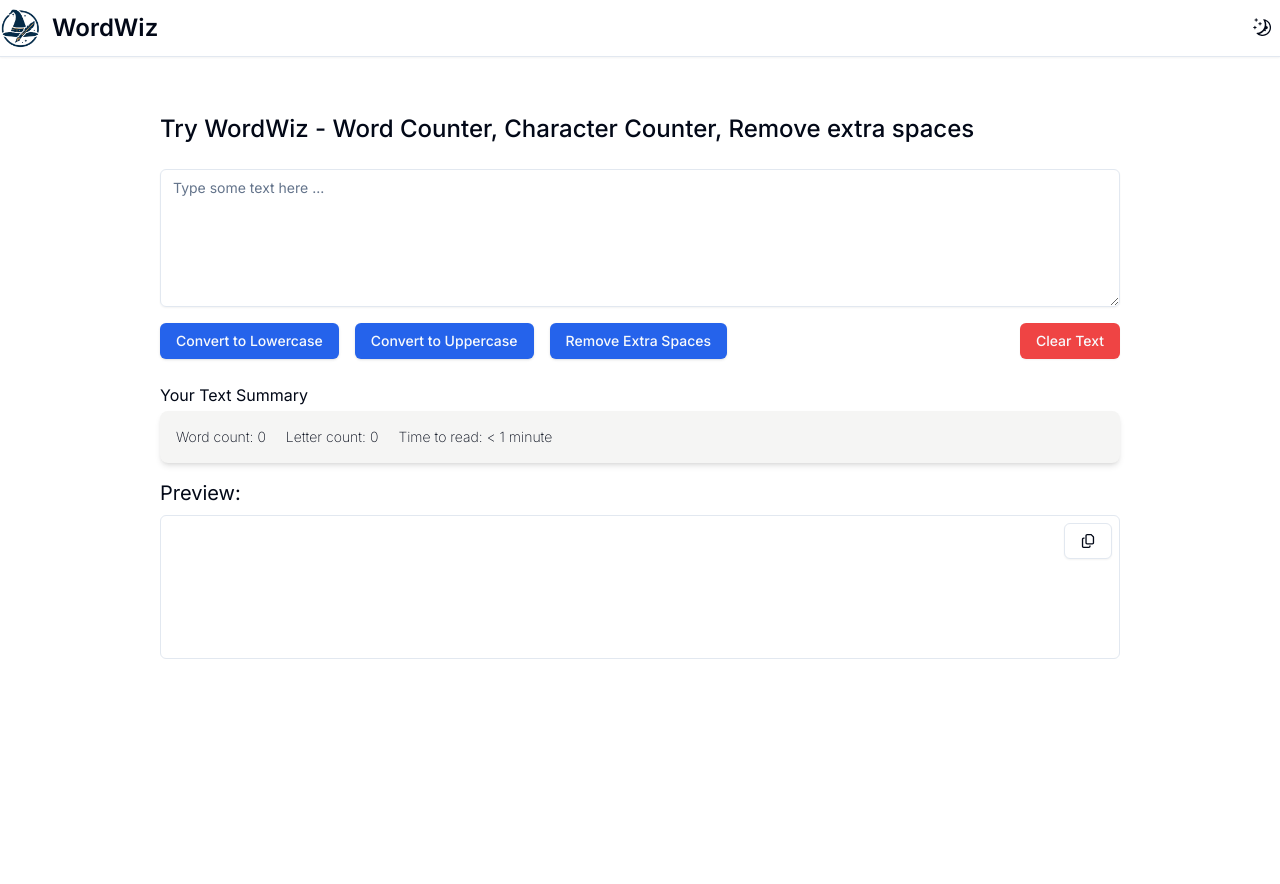
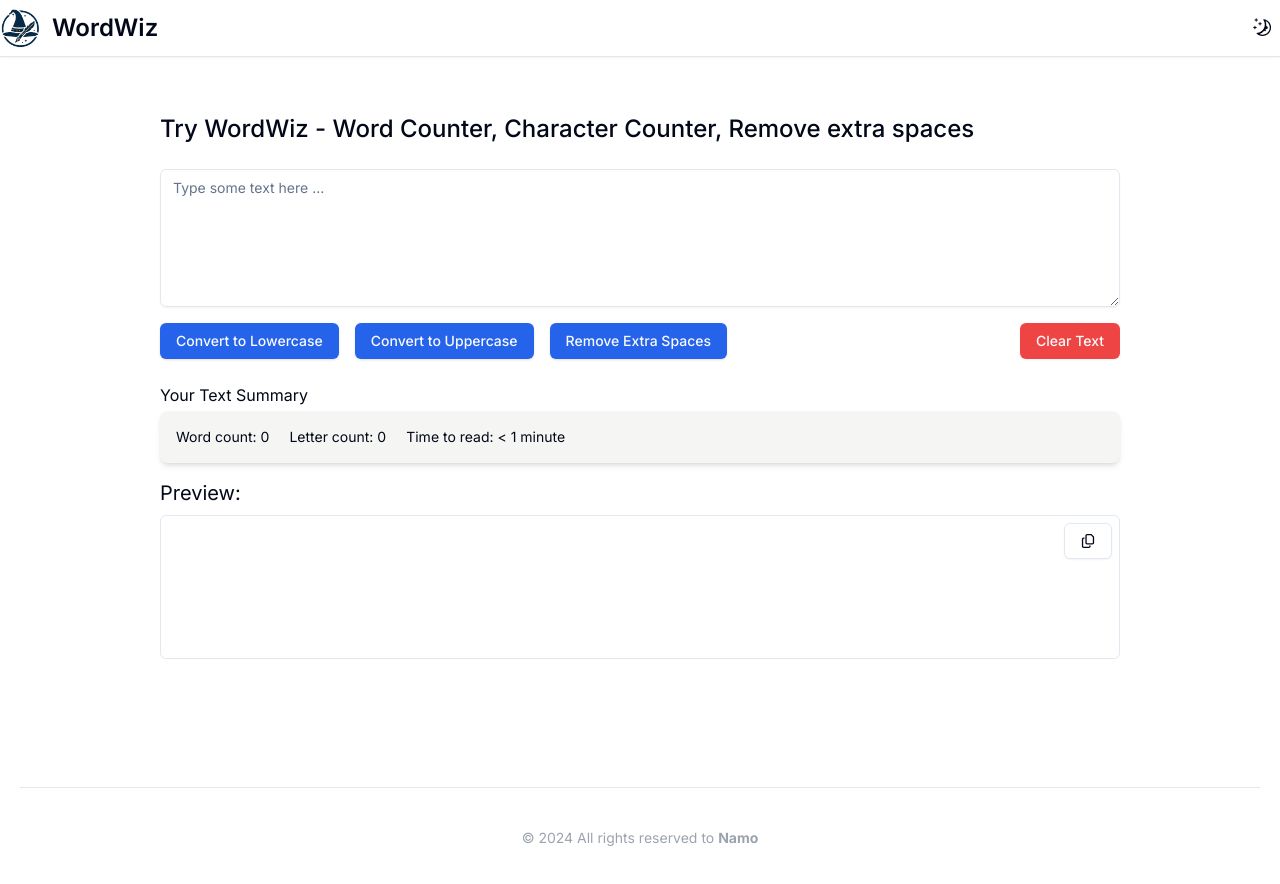
Before and after one commit to tharuAnish/WordWiz, a Next.js app: page / in a window 1280 px wide. Shown: the top 884 px of the page. Before the commit the page ends 800 px from the top, so only its background shows below. Built offline with nearby package versions, Linux system fonts and the light colour scheme.

Commit message:
fixed the text overflow

```diff
--- a/app/layout.tsx
+++ b/app/layout.tsx
@@ -3,6 +3,7 @@ import { Inter } from "next/font/google"
 import "./globals.css"
 import { ThemeProvider } from "@/components/theme/themeProvider"
 import Nav from "@/components/nav/nav"
+import Footer from "@/components/footer/footer"
 
 const inter = Inter({ subsets: ["latin"] })
 
@@ -35,6 +36,7 @@ export default function RootLayout({
         >
           <Nav />
           <div className="light:bg-black">{children}</div>
+          <Footer />
         </ThemeProvider>
       </body>
     </html>
--- a/app/password/page.tsx
+++ b/app/password/page.tsx
@@ -52,11 +52,26 @@ export default function Converter() {
     return char
   }
 
+  const swapSymbols = (char: string): string => {
+    switch (char) {
+      case "@":
+        return "$"
+      case "$":
+        return "@"
+      case "-":
+        return "_"
+      case "_":
+        return "-"
+      default:
+        return char
+    }
+  }
+
   const encryptText = (text: string): string => {
     const shift = text.length
     return text
       .split("")
-      .map((char) => shiftChar(char, shift))
+      .map((char) => swapSymbols(shiftChar(char, shift)))
       .join("")
   }
 
@@ -64,7 +79,7 @@ export default function Converter() {
     const shift = text.length
     return text
       .split("")
-      .map((char) => shiftChar(char, -shift))
+      .map((char) => shiftChar(swapSymbols(char), -shift))
       .join("")
   }
 
--- a/components/converter/converter.tsx
+++ b/components/converter/converter.tsx
@@ -70,7 +70,7 @@ export default function Converter() {
       .filter((word) => word.length > 0)
     setWordCount(words.length)
     setLetterCount(text.replace(/\s+/g, "").length)
-    const wordsPerMinute = 200
+    const wordsPerMinute = 120
     const minutes = words.length / wordsPerMinute
     setTimeToRead(
       minutes < 1 ? "< 1 minute" : `${Math.ceil(minutes)} minute(s)`
@@ -106,7 +106,7 @@ export default function Converter() {
       </div>
       <div className="mb-4">
         <h4 className="mb-1">Your Text Summary</h4>
-        <div className="text-sm font-extralight flex gap-5 p-4 dark:bg-slate-900 bg-stone-100 rounded-lg shadow-md">
+        <div className="text-sm  flex gap-5 p-4 dark:bg-slate-900 bg-stone-100 rounded-lg shadow-md">
           <p className="">Word count: {wordCount}</p>
           <p className="">Letter count: {letterCount}</p>
           <p className="">Time to read: {timeToRead}</p>
@@ -114,7 +114,7 @@ export default function Converter() {
       </div>
       <h4 className="text-xl  mb-2 ">Preview:</h4>
       <div className="relative">
-        <p className="p-3 rounded-md border h-36 cursor-text">
+        <p className="p-4 rounded-md border h-auto min-h-36 dark:text-gray-400 cursor-text">
           {convertedText}
         </p>
         <Button
--- /dev/null
+++ b/components/footer/footer.tsx
@@ -0,0 +1,53 @@
+import Link from "next/link"
+import React from "react"
+import {
+  FaInstagram,
+  FaLinkedin,
+  FaSquareFacebook,
+  FaSquareTwitter,
+} from "react-icons/fa6"
+
+export default function Footer() {
+  return (
+    <footer className=" pb-11 pt-14 mt-32 sm:pt-10 border-t border-gray-200 dark:border-gray-900 mx-14 sm:mx-5 ">
+      <div className="container mx-auto text-center ">
+        {/* <div className="mb-6 flex justify-center gap-6 text-gray-700 dark:text-gray-400">
+          <Link
+            href="facebook.com"
+            className="  hover:text-gray-900 dark:hover:text-gray-200"
+          >
+            <FaSquareFacebook size="32" />
+          </Link>
+          <Link
+            href="instagram.com"
+            className=" hover:text-gray-900  dark:hover:text-gray-200"
+          >
+            <FaInstagram size="32" />
+          </Link>
+          <Link
+            href="twitter.com"
+            className=" hover:text-gray-900 dark:hover:text-gray-200"
+          >
+            <FaSquareTwitter size="32" />
+          </Link>
+          <Link
+            href="https://www.linkedin.com/in/tharuanish/"
+            className=" hover:text-gray-900 dark:hover:text-gray-200"
+          >
+            <FaLinkedin size="32 " />
+          </Link>
+        </div> */}
+        <p className="text-sm dark:text-gray-700 text-gray-400">
+          &copy; {new Date().getFullYear()} All rights reserved to{" "}
+          <Link
+            className="dark:hover:text-gray-100 hover:text-gray-900 font-bold  "
+            target="_blank"
+            href="https://www.linkedin.com/in/tharuanish/"
+          >
+            Namo
+          </Link>
+        </p>
+      </div>
+    </footer>
+  )
+}
```
